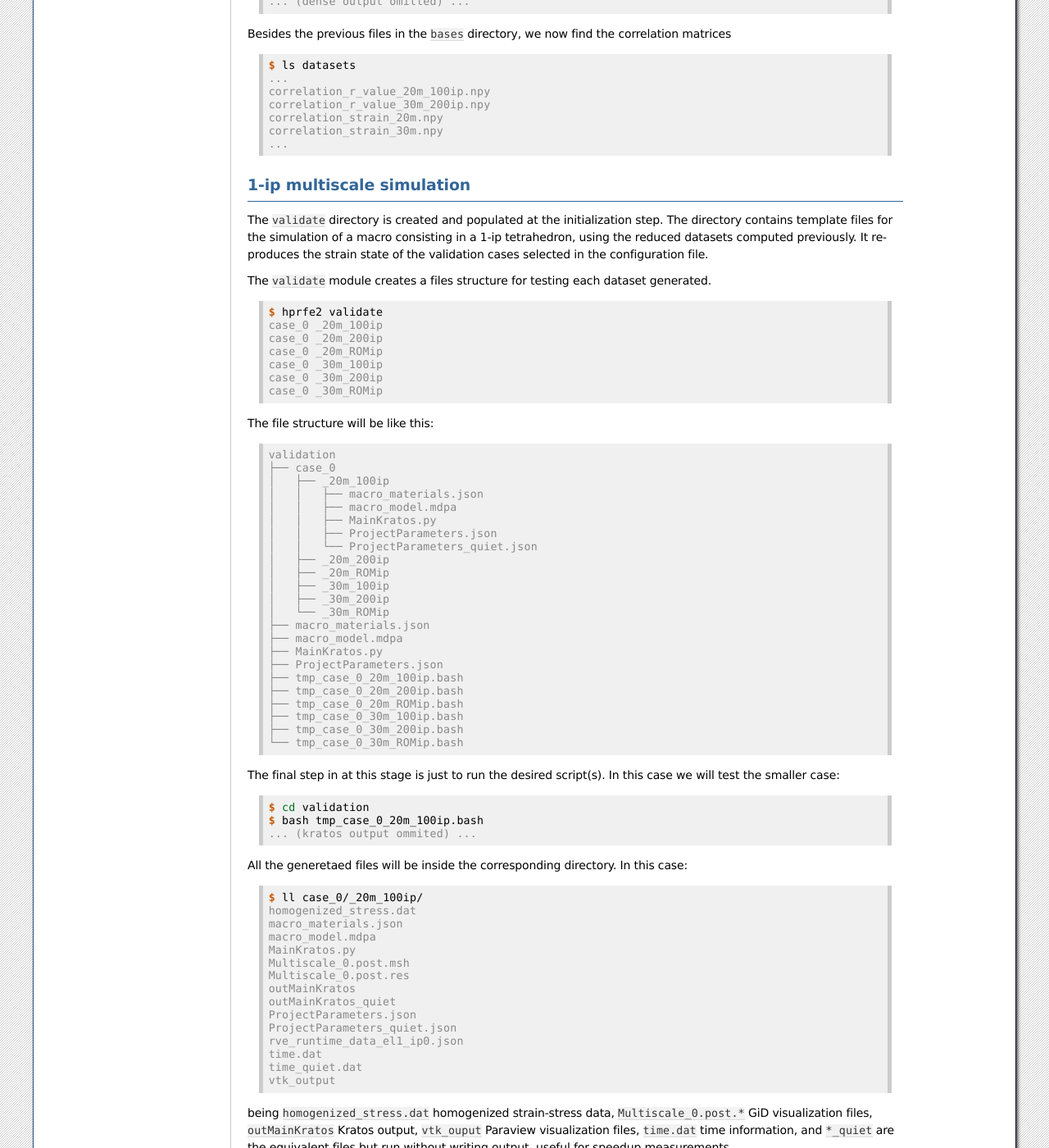
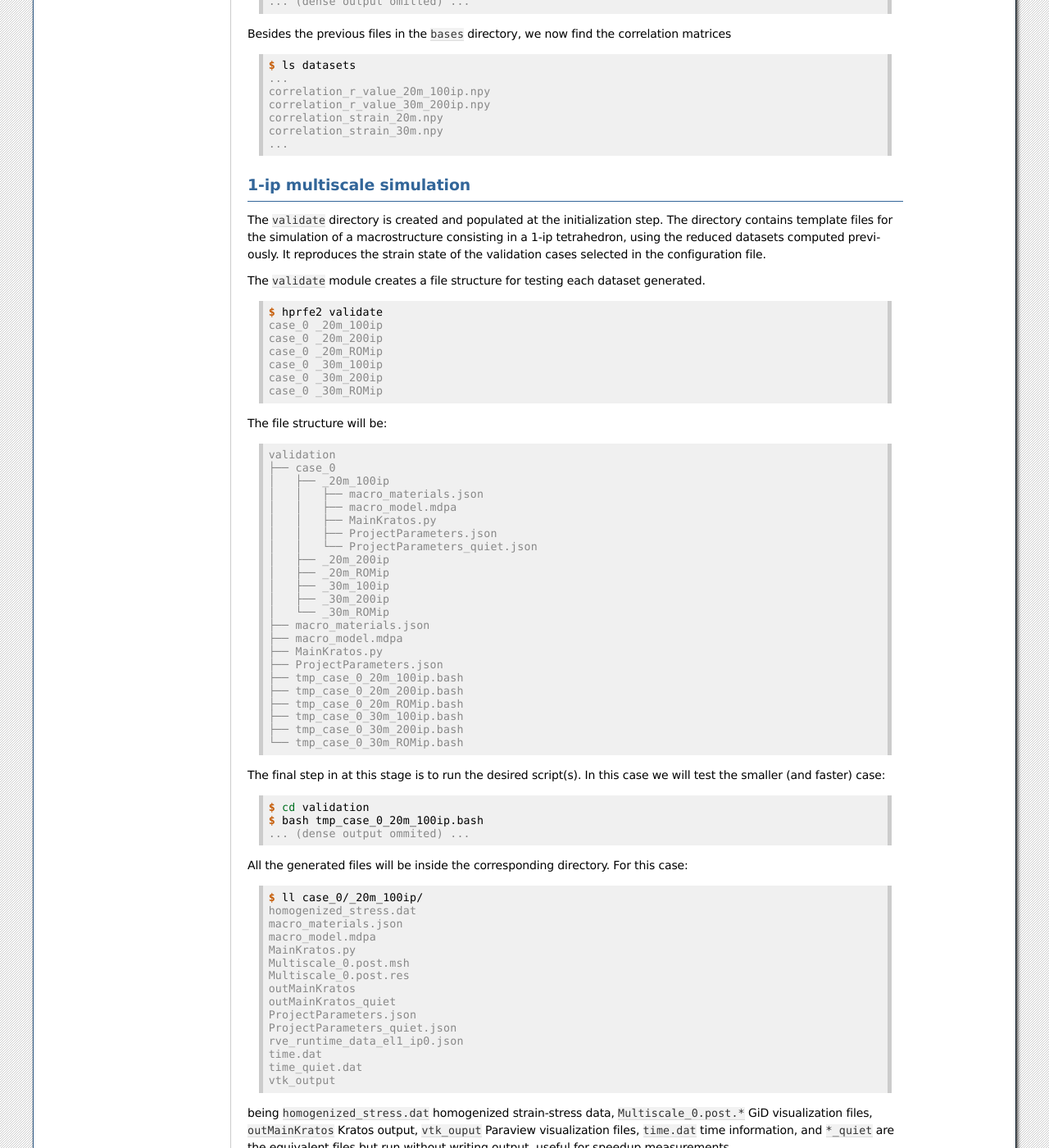
Before and after one commit to marandra/hprfe2, a Sphinx documentation site: the page built from docs/source/getstarted.rst, in a window 1280 px wide and 1400 px high, scrolled down 3350 px. Shown: the whole window at 82% size. Built offline with Sphinx 7.4.7, drawn with Linux system fonts in a browser that asks for light colours; some of the changed text lies outside the part shown.

Commit message:
Documentation

```diff
--- a/docs/source/getstarted.rst
+++ b/docs/source/getstarted.rst
@@ -249,11 +249,11 @@ correlation matrices
 --------------------------
 
 The ``validate`` directory is created and populated at the initialization step.
-The directory contains template files for the simulation of a macro consisting in
-a 1-ip tetrahedron, using the reduced datasets computed previously.
+The directory contains template files for the simulation of a macrostructure
+consisting in a 1-ip tetrahedron, using the reduced datasets computed previously.
 It reproduces the strain state of the validation cases selected in the configuration file.
 
-The ``validate`` module creates a files structure for testing each dataset generated.
+The ``validate`` module creates a file structure for testing each dataset generated.
 
 .. code-block:: console
 
@@ -265,7 +265,7 @@ The ``validate`` module creates a files structure for testing each dataset gener
   case_0 _30m_200ip
   case_0 _30m_ROMip
 
-The file structure will be like this:
+The file structure will be:
 
 .. code-block:: console
 
@@ -294,17 +294,17 @@ The file structure will be like this:
   └── tmp_case_0_30m_ROMip.bash
 
 
-The final step in at this stage is just to run the desired script(s).
-In this case we will test the smaller case:
+The final step in at this stage is to run the desired script(s).
+In this case we will test the smaller (and faster) case:
 
 .. code-block:: console
 
   $ cd validation
   $ bash tmp_case_0_20m_100ip.bash
-  ... (kratos output ommited) ...
+  ... (dense output ommited) ...
 
-All the generetaed files will be inside the corresponding directory.
-In this case:
+All the generated files will be inside the corresponding directory.
+For this case:
 
 .. code-block:: console
 
@@ -324,11 +324,13 @@ In this case:
   time_quiet.dat
   vtk_output
 
-being ``homogenized_stress.dat`` homogenized strain-stress data, ``Multiscale_0.post.*`` GiD
-visualization files, ``outMainKratos`` Kratos output, ``vtk_ouput`` Paraview
-visualization files, ``time.dat`` time information, and ``*_quiet`` are the
-equivalent files but run without writing output, useful for speedup measurements.
-
+being ``homogenized_stress.dat`` homogenized strain-stress data,
+``Multiscale_0.post.*`` GiD visualization files,
+``outMainKratos`` Kratos output,
+``vtk_ouput`` Paraview visualization files,
+``time.dat`` time information,
+and ``*_quiet`` are the equivalent files but run without writing output,
+useful for speedup measurements.
 
 Reconstruction of fields
 ------------------------
```
Also changed, not shown: other parts of docs/source/getstarted.rst (+16 -6 lines).
